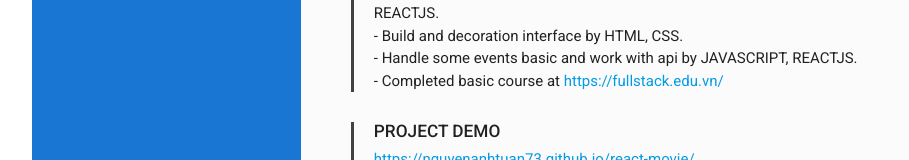
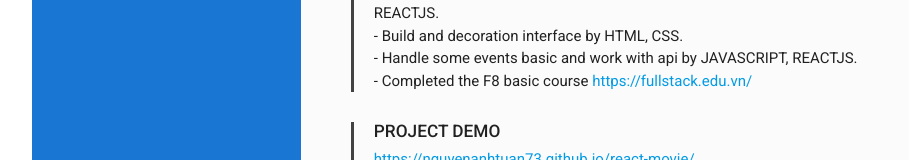
Before and after one commit to NguyenAnhTuan73/My-CV, a plain HTML site: page index.html in a window 1280 px wide. Shown: the part 857-1017 px from the top of the page, without its empty margins (160-1069 px from the left). Drawn offline with nearby package versions, Linux system fonts and the light colour scheme; files whose address does not match are found by name.

Commit message:
fist commit

```diff
--- a/index.html
+++ b/index.html
@@ -122,7 +122,7 @@
                 REACTJS.
               </p>
               <p>
-                - Completed basic course at
+                - Completed the F8 basic course
                 <a href="https://fullstack.edu.vn/"
                   >https://fullstack.edu.vn/</a
                 >
```
